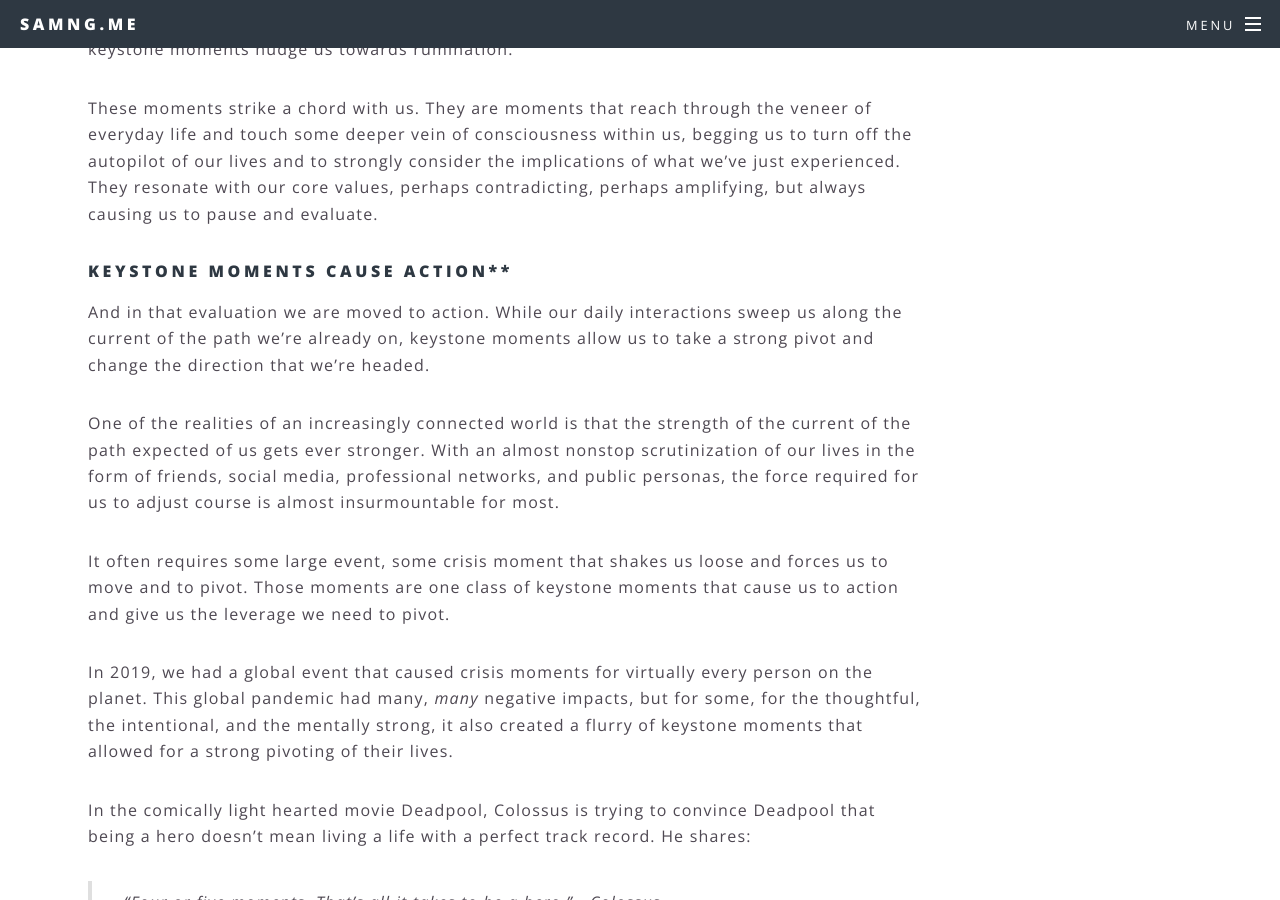
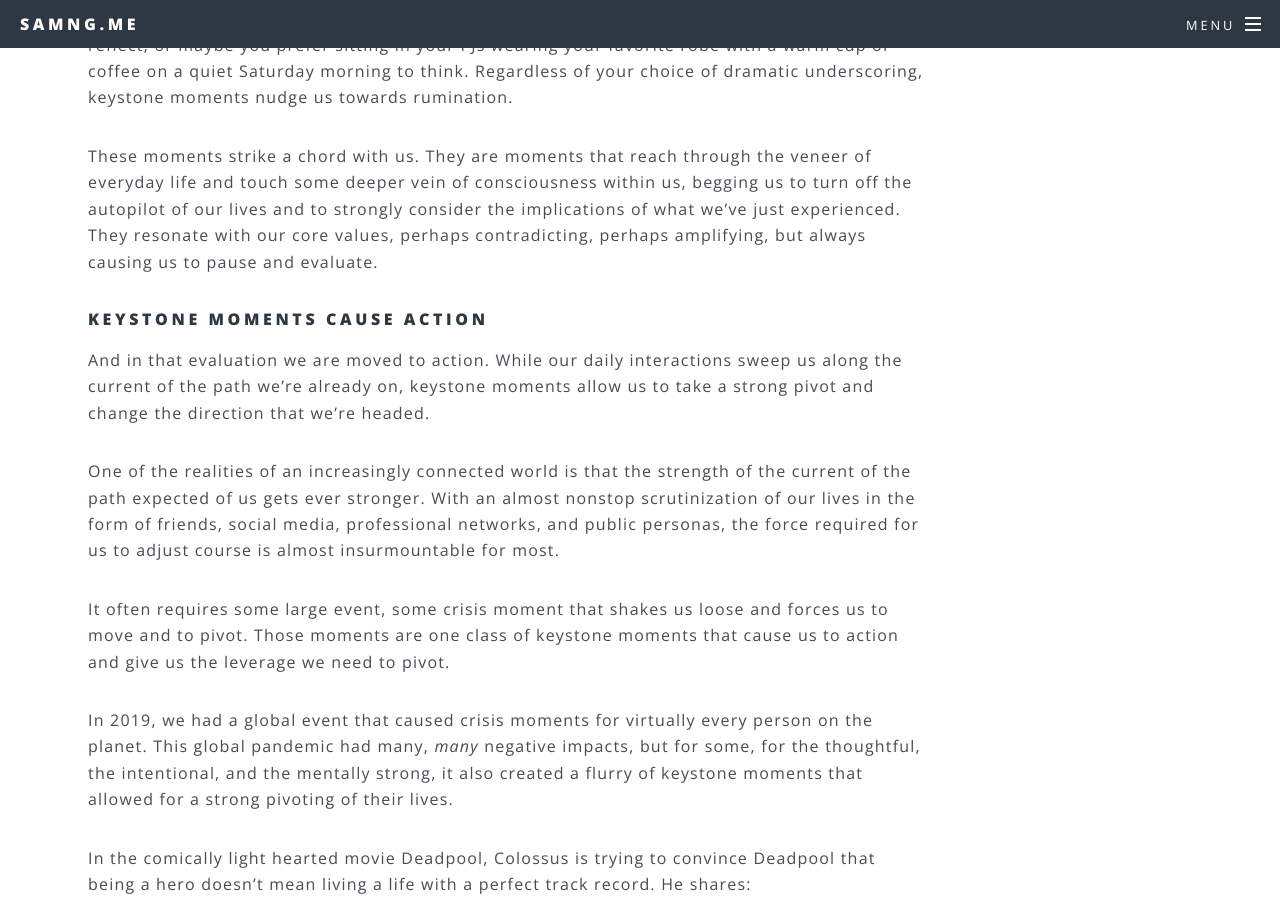
Before and after one commit to samng96/samng.me, a Jekyll site: the page built from letters-to-my-son/_posts/2023-12-21-keystone-moments.markdown, in a window 1280 px wide and 900 px high, scrolled down 1991 px. Built offline with Jekyll 4.4.1, drawn with Linux system fonts in a browser that asks for light colours.

```diff
--- a/letters-to-my-son/_posts/2023-12-21-keystone-moments.markdown
+++ b/letters-to-my-son/_posts/2023-12-21-keystone-moments.markdown
@@ -17,7 +17,7 @@ In the 2015 Pixar movie *Inside Out*, the writers propose the concept of core me
 
 I believe the reason is that these memories are memories of *keystone moments* in our lives, moments that hold strong value and have an overall greater importance than the rest. But what are these keystone moments and why do they have such a strong impact? I'll define the following:
 
-*Keystone moments are moments that bring clarity to all the little moments along the way, causing us to introspect and compelling us to decision and action*.
+> *Keystone moments are moments that bring clarity to all the little moments along the way, causing us to introspect and compelling us to decision and action*.
 
 If it is true that our lives are indeed a string of events, a series of moments, then keystone moments are the ones that bring clarity, understanding, and unifying themes to some series of seemingly insignificant and disconnected moments along the way. They are moments that light up individual moments and allow us to see patterns and derive meaning from the otherwise endless and continuous stream of moments along our path. And they are moments that bring sharp attention and focus, compelling us to consciously examine ourselves and actively decide what path to choose next.
 
@@ -30,7 +30,7 @@ A trademark of a keystone moment in the making is that when it happens, we are c
 
 These moments strike a chord with us. They are moments that reach through the veneer of everyday life and touch some deeper vein of consciousness within us, begging us to turn off the autopilot of our lives and to strongly consider the implications of what we’ve just experienced. They resonate with our core values, perhaps contradicting, perhaps amplifying, but always causing us to pause and evaluate.
 
-#### Keystone moments cause action**
+#### Keystone moments cause action
 And in that evaluation we are moved to action. While our daily interactions sweep us along the current of the path we’re already on, keystone moments allow us to take a strong pivot and change the direction that we’re headed.
 
 One of the realities of an increasingly connected world is that the strength of the current of the path expected of us gets ever stronger. With an almost nonstop scrutinization of our lives in the form of friends, social media, professional networks, and public personas, the force required for us to adjust course is almost insurmountable for most.
```
